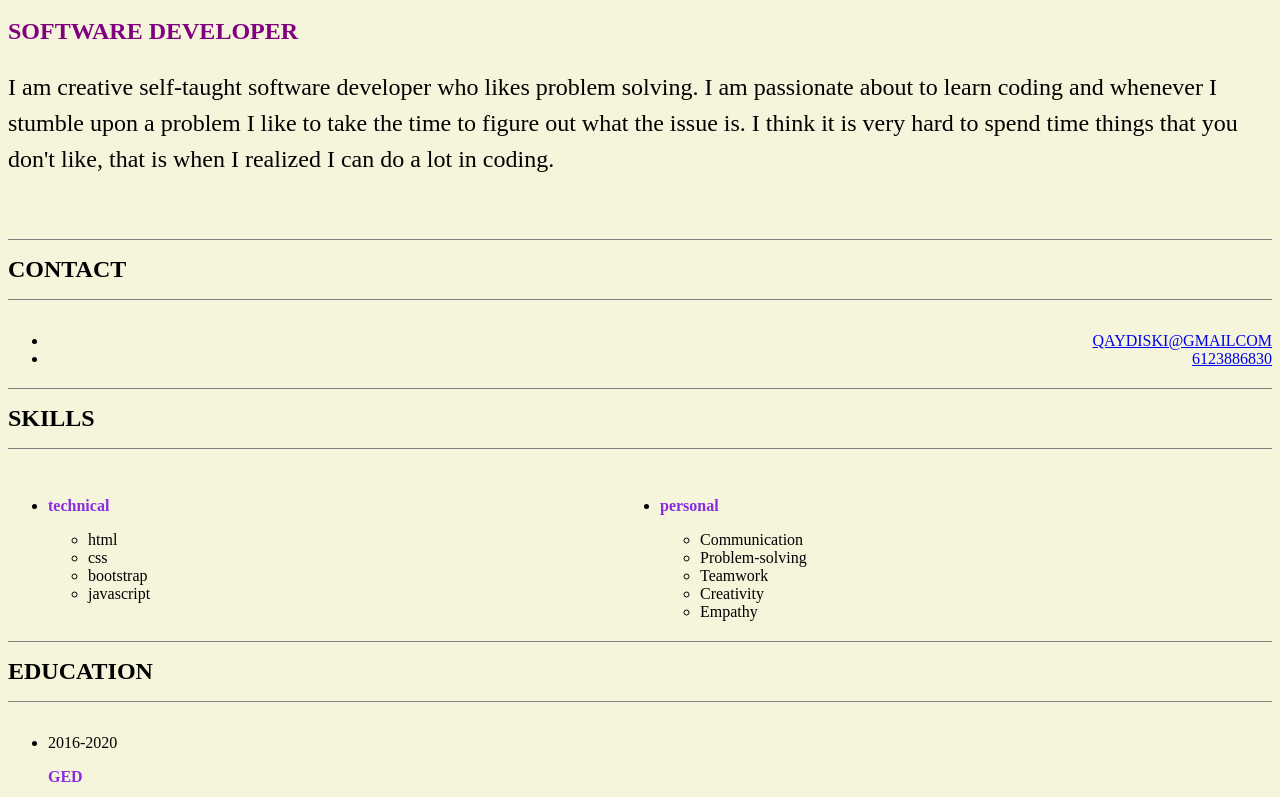
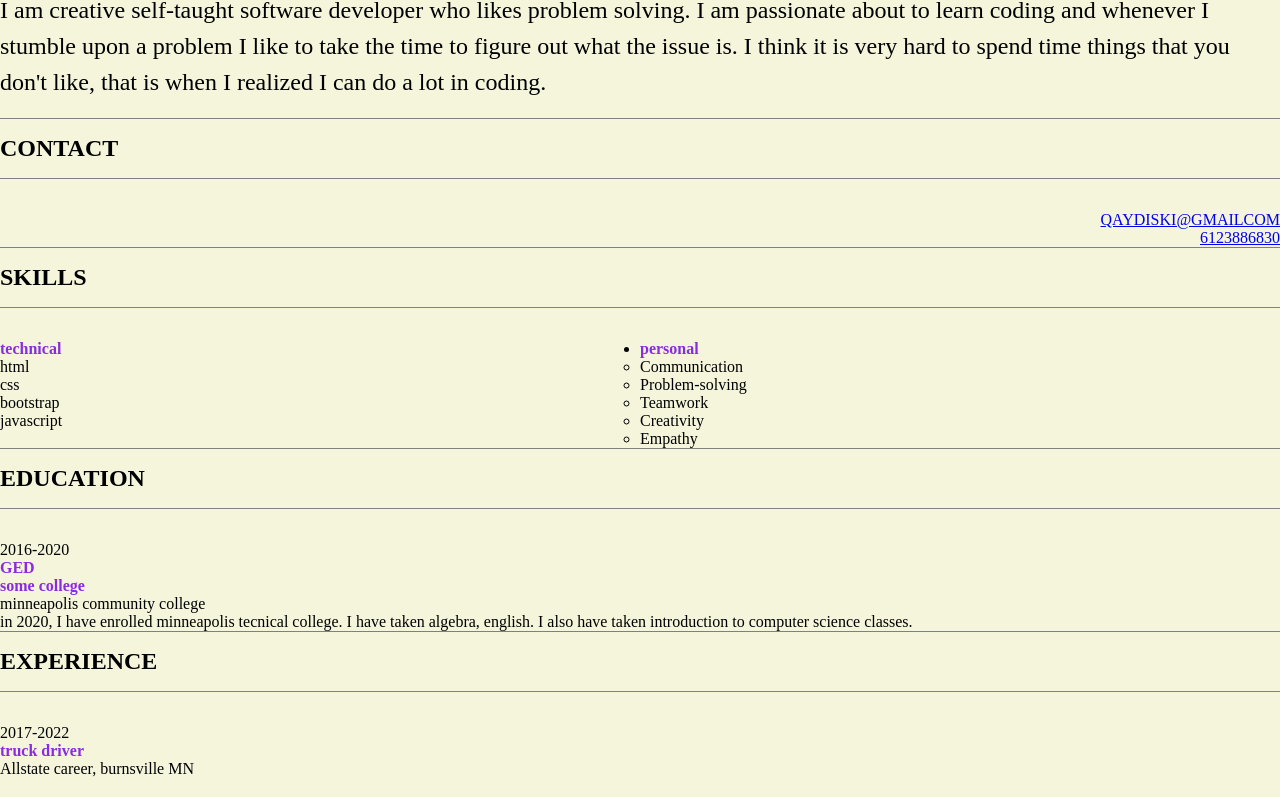
Before and after one commit to mohamedabdirazak/mohamedabdirazak.github.io, a plain HTML site: page index.html in a window 1280 px wide. Shown: the part 72-869 px from the top of the page. Drawn offline with Linux system fonts and the light colour scheme.

Commit message:
Update style.css

```diff
--- a/style.css
+++ b/style.css
@@ -1,4 +1,7 @@
-
+*{padding: 0;
+    margin:0;
+    box-sizing: border-box;
+}
 h1{
     font-size: 2rem;
   text-transform: uppercase;
```
